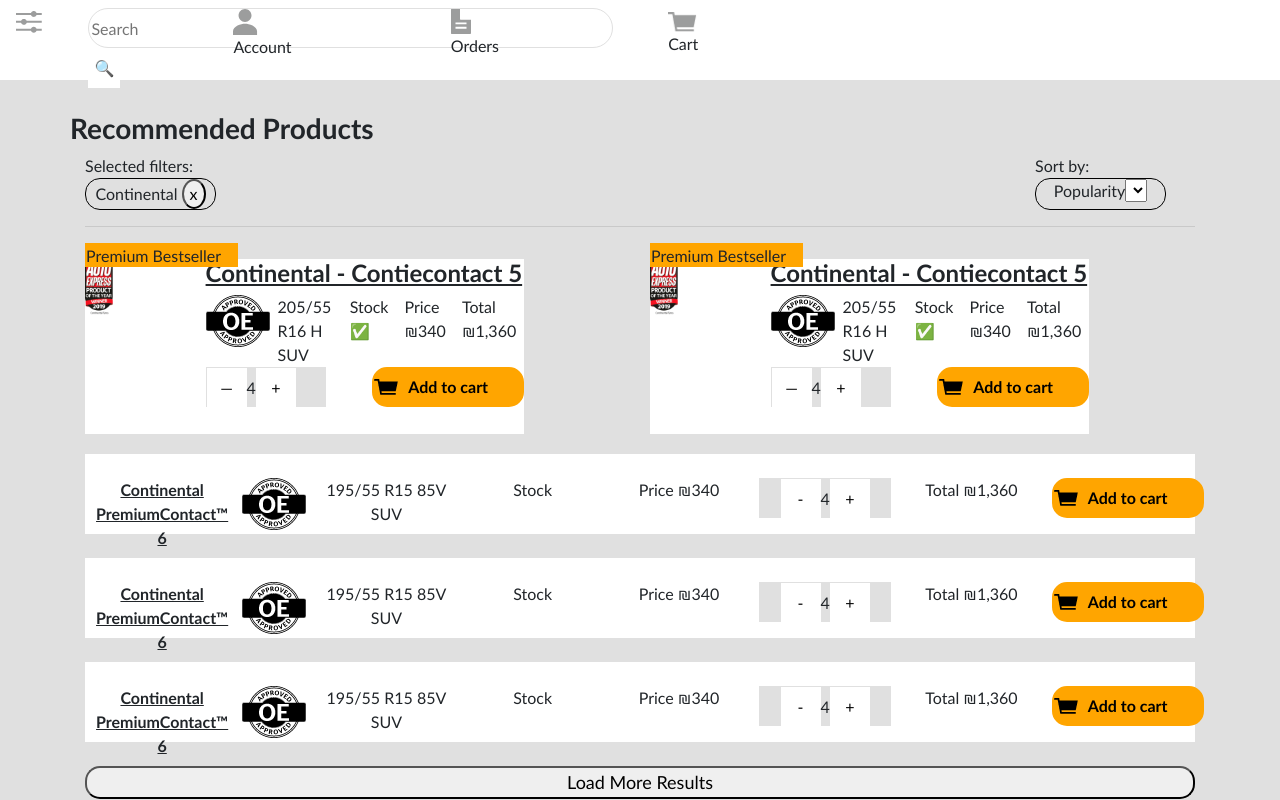
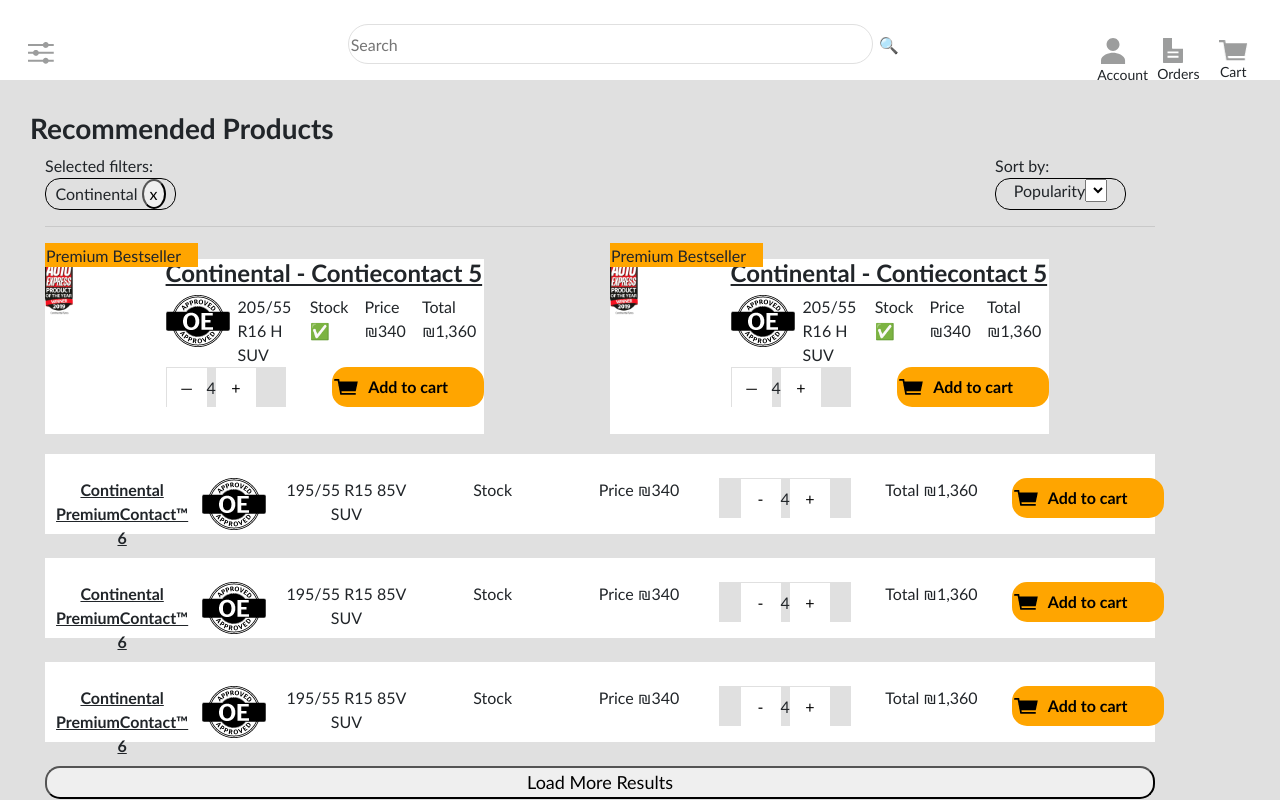
Before and after one commit to ddunn40495/dmg, a React (Create React App) app in the folder front-end/: page / in a window 1280 px wide. Shown: the top 800 px of the page. Built offline with nearby package versions, Linux system fonts and the light colour scheme.

Commit message:
fixed navbar

```diff
--- a/front-end/src/App.css
+++ b/front-end/src/App.css
@@ -4,10 +4,6 @@
   font-size: 16px;
 }
 
-.navbar {
-  background-color: white;
-  margin-bottom: 2em;
-}
 
 .premium-info,
 .products {
@@ -33,6 +29,8 @@
 }
 
 .navbar {
+  background-color: white;
+  margin-bottom: 2em;
   width: 1366px;
   height: 80px;
   display: flex;
@@ -41,14 +39,15 @@
 }
 
 .nav-left {
-  margin: 2em 0;
   width: 9%;
   height: 80px;
   text-align: center;
+  width: 50px;
+  height: 50px;
 }
 
 .nav-middle {
-  padding: 1em 3em 1em 15em;
+  padding: 0 0 0 15em;
   width: 70%;
   height: 80px;
 }
@@ -57,9 +56,6 @@
   margin: 1em 0;
   width: 20%;
   height: 80px;
-}
-
-.nav-right {
   display: flex;
   flex-direction: row;
 }
@@ -69,6 +65,7 @@
   height: 80px;
   font-size: 14px;
   text-align: center;
+  padding: 1em;
 }
 
 .nav-right-items img {
@@ -80,16 +77,12 @@
   width: 29.07px;
   height: 20.29px;
 }
-/*
+
 .container {
   width: 1306px;
   margin: 0 30px;
-} */
+}
 
-.nav-left {
-  width: 50px;
-  height: 50px;
-}
 
 .search-input {
   width: 525px;
@@ -446,10 +439,26 @@
     display: block;
   }
 
-
   .navbar {
     width: 375px;
     height: 56px;
+    display: flex;
+    flex-direction: row;
+    flex-wrap: nowrap;
+  }
+
+  .nav-left {
+    width: 10%;
+  }
+
+  .nav-middle {
+    width: 10%;
+    padding: 2em 2em 4em 4em;
+  }
+
+  .nav-right {
+    width: 68%;
+    padding: .75em 2em;
   }
 
   .nav-text,
@@ -457,18 +466,9 @@
     display: none;
   }
 
-  .nav-left {
-    margin: 0 1em;
-    width: 15%;
-  }
-
-  .nav-middle {
-    width: 20%;
-    margin: .75em 0 .5em 6em;
-  }
-
-  .nav-right {
-    width: 58%;
+  .search-form {
+    width: 26px;
+    height: 26px;
   }
 
   .nav-left img {
@@ -481,9 +481,9 @@
     height: 26px;
   }
 
-  /* .container {
+  .container {
     max-width: 338px;
-  } */
+  }
 
   .selected-filters, .sort {
     display: none;
--- a/front-end/src/components/Bestseller.jsx
+++ b/front-end/src/components/Bestseller.jsx
@@ -51,7 +51,7 @@
     <div className='col-6 premium-bestseller'>
       <div className='tag'>Premium Bestseller</div>
       <div className='premium-info'>
-      <div class='bestseller-row1'>
+      <div className='bestseller-row1'>
         <div className='premium-img'>
           <div className='tire-img'></div>
           <div className='auto-img'><img src={Autoexpress} alt="auto express logo"/></div>
--- a/front-end/src/components/Item.jsx
+++ b/front-end/src/components/Item.jsx
@@ -25,7 +25,7 @@
             <div className="product-total product-item mobile2">Total ₪1,360</div>
             <div className="product-cart product-item mobile2">
               <button className='cart-btn product-cart-btn'>
-                <span class='cart-btn-text'>Add to cart</span>
+                <span className='cart-btn-text'>Add to cart</span>
               </button>
             </div>
           </div>
@@ -54,7 +54,7 @@
               </div>
               <div className="product-cart product-item">
                 <button className='cart-btn product-cart-btn'>
-                  <span class='cart-btn-text'>Add to cart</span>
+                  <span className='cart-btn-text'>Add to cart</span>
                 </button>
               </div>
           </div>
--- a/front-end/src/components/Navbar.jsx
+++ b/front-end/src/components/Navbar.jsx
@@ -11,12 +11,11 @@
   }
   render() {
     return (
-      <div className='container-fluid navbar'>
-      <div className='row'>
-        <div className='col-1 col-sm-1'>
+      <div className='navbar'>
+        <div className='nav-left filter'>
           <img src={Options} alt="filter img"/>
         </div>
-        <div className="col-8 col-sm-2">
+        <div className="nav-middle search">
           <form className='search-form'>
             <input
               type='search'
@@ -26,24 +25,24 @@
             <input type='submit' value='🔍' className='search-btn'></input>
           </form>
         </div>
-
-          <div className='col-1 col-sm-3 account'>
+        <div className="nav-right">
+          <div className='nav-right-items account'>
             <img src={Account} alt="account img"/>
             <br />
             <span className='nav-text'>Account</span>
           </div>
-          <div className='col-1 col-sm-3 orders'>
+          <div className='nav-right-items orders'>
             <img src={Orders} alt="order img"/>
             <br />
             <span className='nav-text'>Orders</span>
           </div>
-          <div className='col-1 col-sm-3 shopping-cart'>
+          <div className='nav-right-items shopping-cart'>
             <img src={Cart} alt="shopping cart img"/>
             <br />
             <span className='nav-text'>Cart</span>
           </div>
         </div>
-      </div>
+        </div>
     );
   }
 }
```
